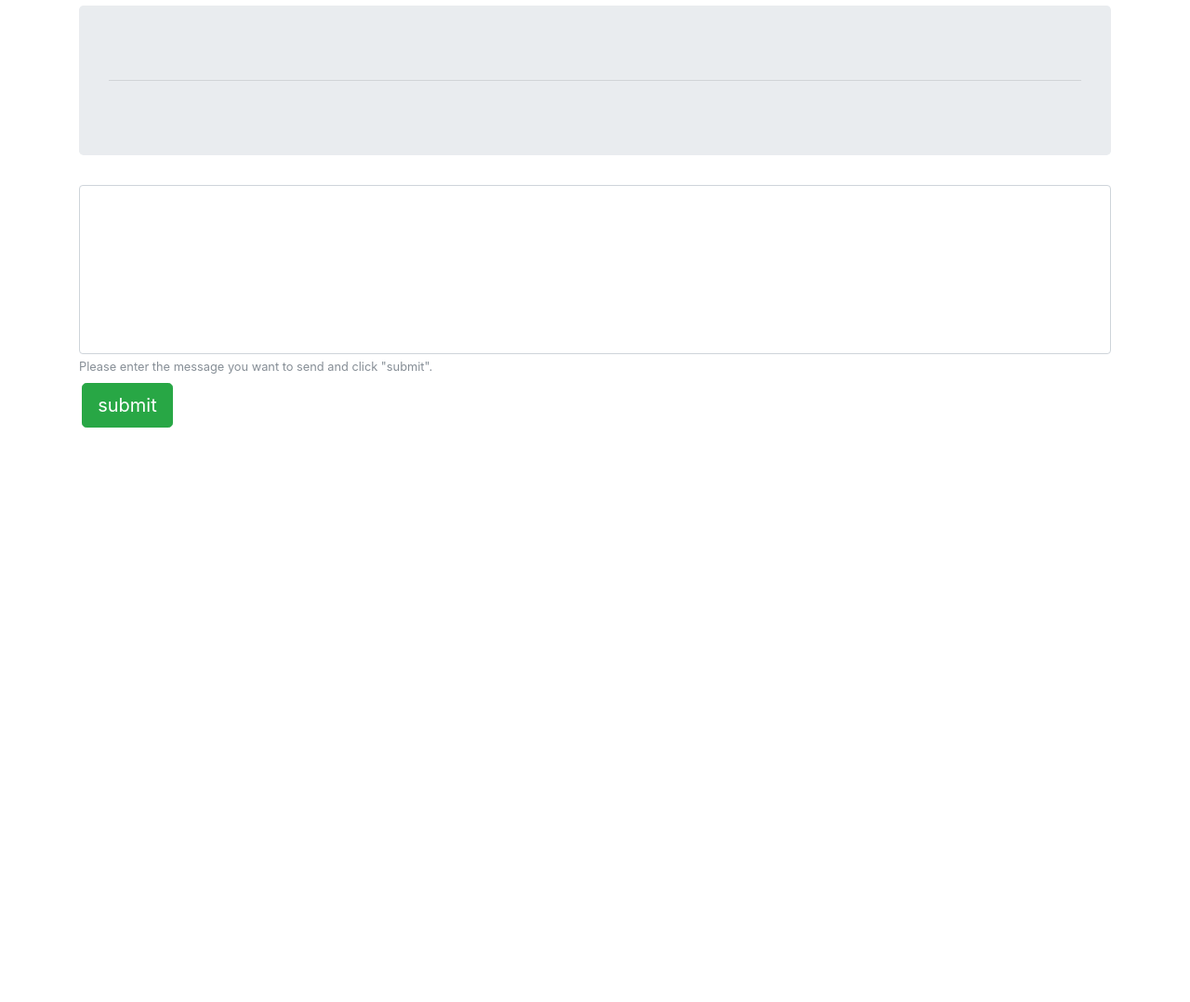
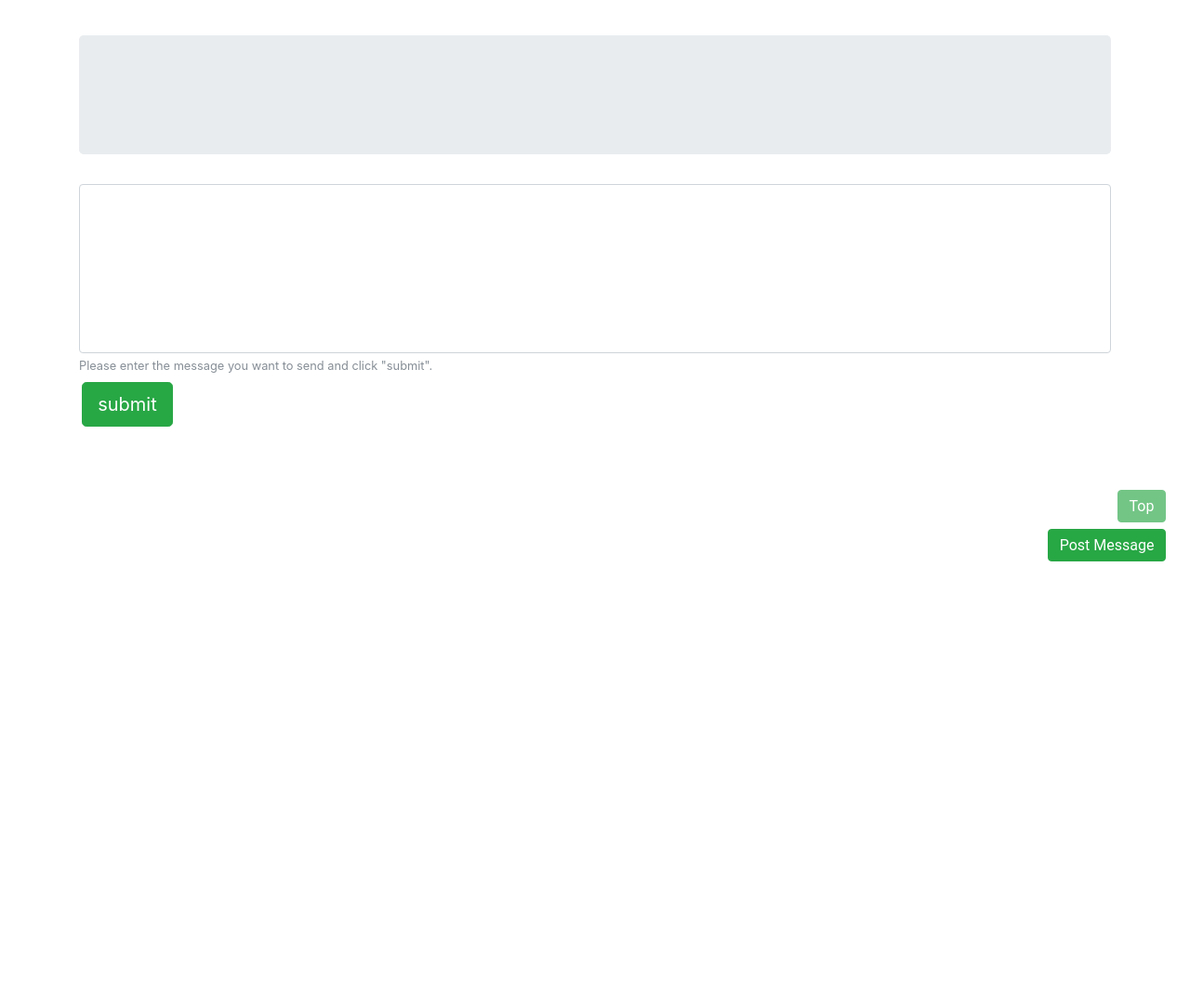
Before and after one commit to GlacialChat/glacial-chat, a Django app: page /transcript/ in a window 1280 px wide. Shown: the part 154-1232 px from the top of the page at 93% size. Before the commit the page ends 614 px from the top, so only its background shows below. Run offline with Django 3.2, Linux system fonts and the light colour scheme; the visitor is signed in with stand-in values (Sample User, id 1); data that the repository does not hold is empty; some libraries are stand-ins or nearby versions.

Commit message:
made some minor improvements

```diff
--- a/webchat/templates/webchat/base.html
+++ b/webchat/templates/webchat/base.html
@@ -12,8 +12,8 @@
             position: fixed;
         }
         body {
-            min-height: 75rem;
-            padding-top: 10rem;
+            min-height: 77rem;
+            padding-top: 12rem;
             padding-bottom: 5rem;
         }
 
--- a/webchat/templates/webchat/transcript.html
+++ b/webchat/templates/webchat/transcript.html
@@ -3,9 +3,24 @@
 {% block styles %}
 <style>
     .logs {
-        margin: 2rem 3rem;
+    }
 
-    }
+    .ctx-link {
+      display: inline-block;
+      position: fixed;
+      bottom: 1.4rem;
+      right: 1.4rem;
+      font-family: "Roboto", Corbel, Avenir, "Lucida Grande", "Lucida Sans", sans-serif;
+      font-size: 1.4rem;
+      list-style: none;
+      text-align: right;
+  }
+
+  .ctx-link a {
+      margin: 0.2rem 0.2rem;
+      padding-top: 0.3rem;
+      padding-bottom: 0.3rem;
+  }
 
 </style>
 {% endblock %}
@@ -13,8 +28,16 @@
 
 {% block content %}
 <main role="main" class="container">
-    <div class="jumbotron container logs-container">
-    <hr />
+    <ul class="ctx-link">
+        <li>
+            <a class="btn btn-success disabled" href="#">Top</a>
+        </li>
+        <li>
+            <a class="btn btn-success" href="#input-box">Post Message</a>
+        </li>
+
+    </ul>
+    <div class="container jumbotron logs-container">
     {% for chatlog in chatlogs %}
         <div id="message-{{ forloop.counter }}" class="logs">
             <a class="lead disabled" href="#">{{ chatlog.user }}, {{ chatlog.pub_date }}:</a>
--- a/webchat/views.py
+++ b/webchat/views.py
@@ -33,7 +33,7 @@ class Transcript(generic.TemplateView):
 
     def get_context_data(self, **kwargs):
         context = super(Transcript, self).get_context_data(**kwargs)
-        context['chatlogs'] = self.model.objects.order_by('-pub_date')
+        context['chatlogs'] = self.model.objects.order_by('pub_date')
         return context
 
     def post(self, request, *args, **kwargs):
```
